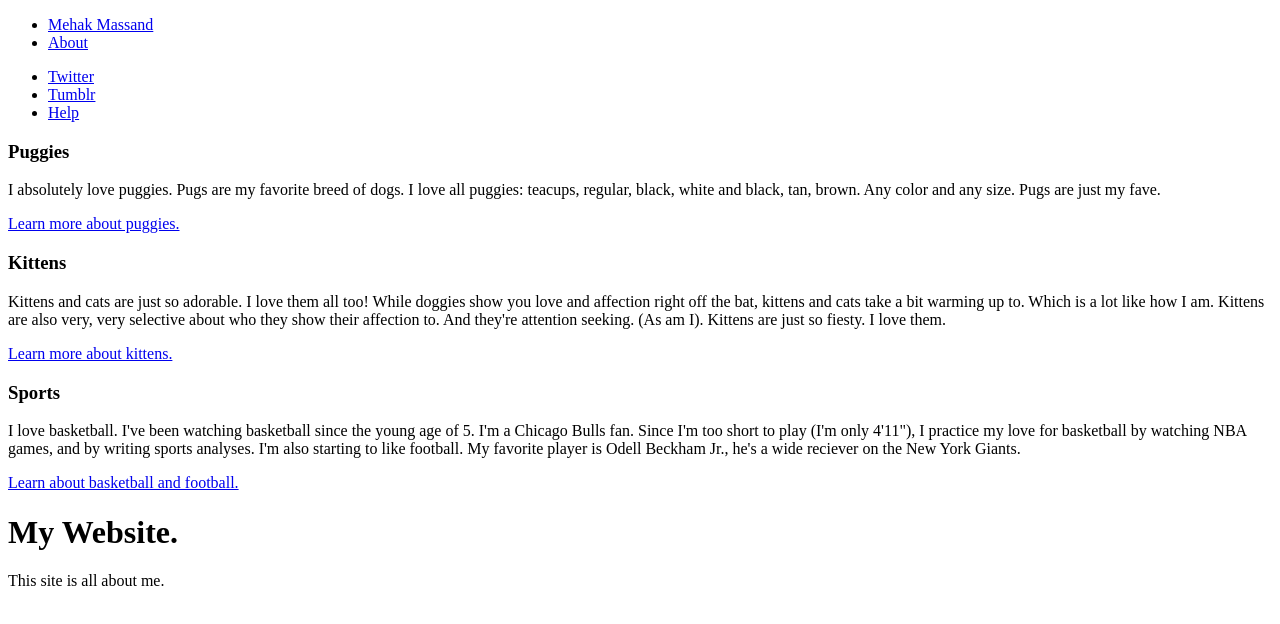
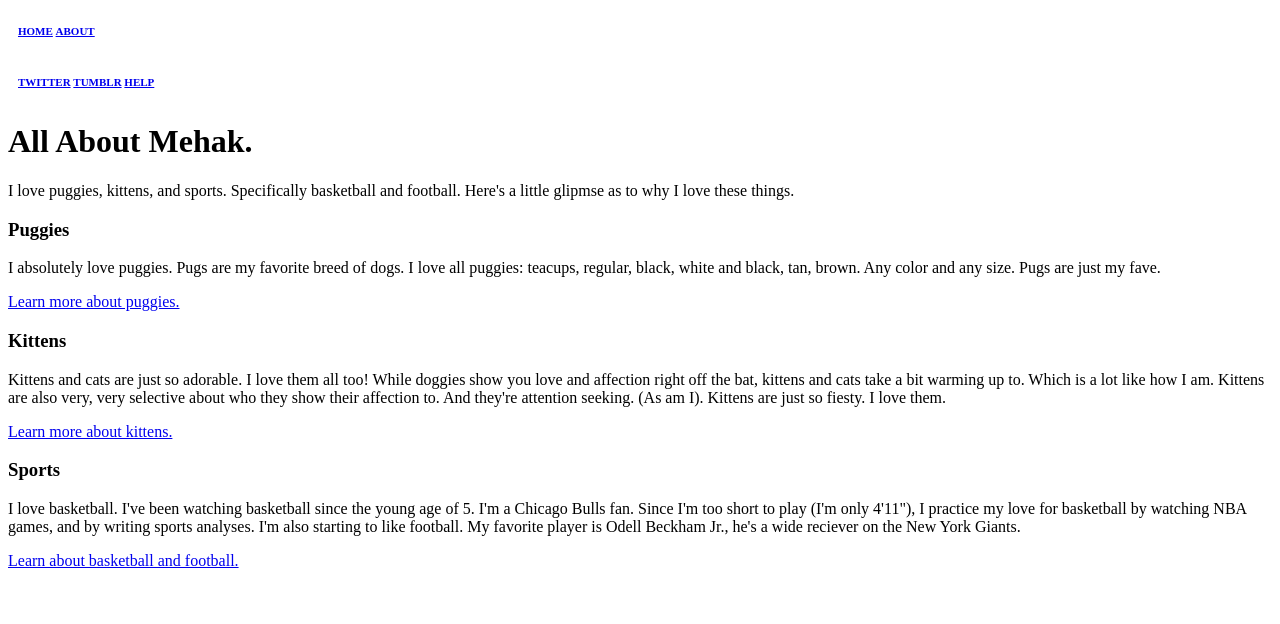
Before and after one commit to massand219/assignment4, a plain HTML site: page index.html in a window 1280 px wide. Drawn offline with Linux system fonts and the light colour scheme.

Commit message:
edited html page and fixed nav bar on css

```diff
--- a/index.html
+++ b/index.html
@@ -5,22 +5,26 @@
 		<link rel="stylesheet" type="text/css" href="stylesheet.css"/>
 	</head>
 	<body>
-		<div class="nav">
-        	<div class="container">
-	        	<ul>
-	        	  <li><a href="https://www.google.com/#q=mehak+massand">Mehak Massand</a></li>
+        <nav>
+	        <ul class="navigation">
+	        	<li><a href="http://nycda.zone/mehak737/">Home</a></li>
 	        	<li><a href="http://cantguard.me/author/mmassand219/">About</a></li>
 	        </ul>
-	        	<ul>
+	        <ul class="navigation2">
 	        	<li><a href="https://twitter.com/cantguardme_nyc" target="_blank">Twitter</a></li>
 	        	<li><a href="http://cantguardmenyc.tumblr.com" target="_blank">Tumblr</a></li>
 	        	<li><a href="https://www.google.com/#q=help" target="_blank">Help</a></li>
 	       </ul>
+        </nav>
+	<div class="main">
+        <div class="container">
+            <h1>All About Mehak.</h1>
+            <p>I love puggies, kittens, and sports. Specifically basketball and football. Here's a little glipmse as to why I love these things.</p>
         </div>
     </div>
-	<div class="main">
 	    <div class="side">
-	        <div class="container">
+	        <div>
+                <div>
             	    <div>
                 	    <h3>Puggies</h3>
                 	        <p>I absolutely love puggies. Pugs are my favorite breed of dogs. I love all puggies: teacups, regular, black, white and black, tan, brown. Any color and any size. Pugs are just my fave.</p>
@@ -44,10 +48,6 @@
                     </div>
                 </div>
             </div>
-	    <div class="container">
-        	<h1>My Website.</h1>
-        	    <p>This site is all about me.</p>
-        </div>
         </div>
 	</body>
 </html>
--- a/stylesheet.css
+++ b/stylesheet.css
@@ -0,0 +1,17 @@
+.navigation, .navigation2 {
+    color: #5a5a5a;
+    font-size: 11px;
+    font-weight: bold;
+    padding: 14px 10px 14px 10px;
+    text-transform: uppercase;
+    text-decoration: none;
+    list-style: none;
+}
+
+.navigation li {
+	display: inline;
+}
+
+.navigation2 li {
+	display: inline;
+}
```
Lines whose indentation alone changed are shown as unchanged.
